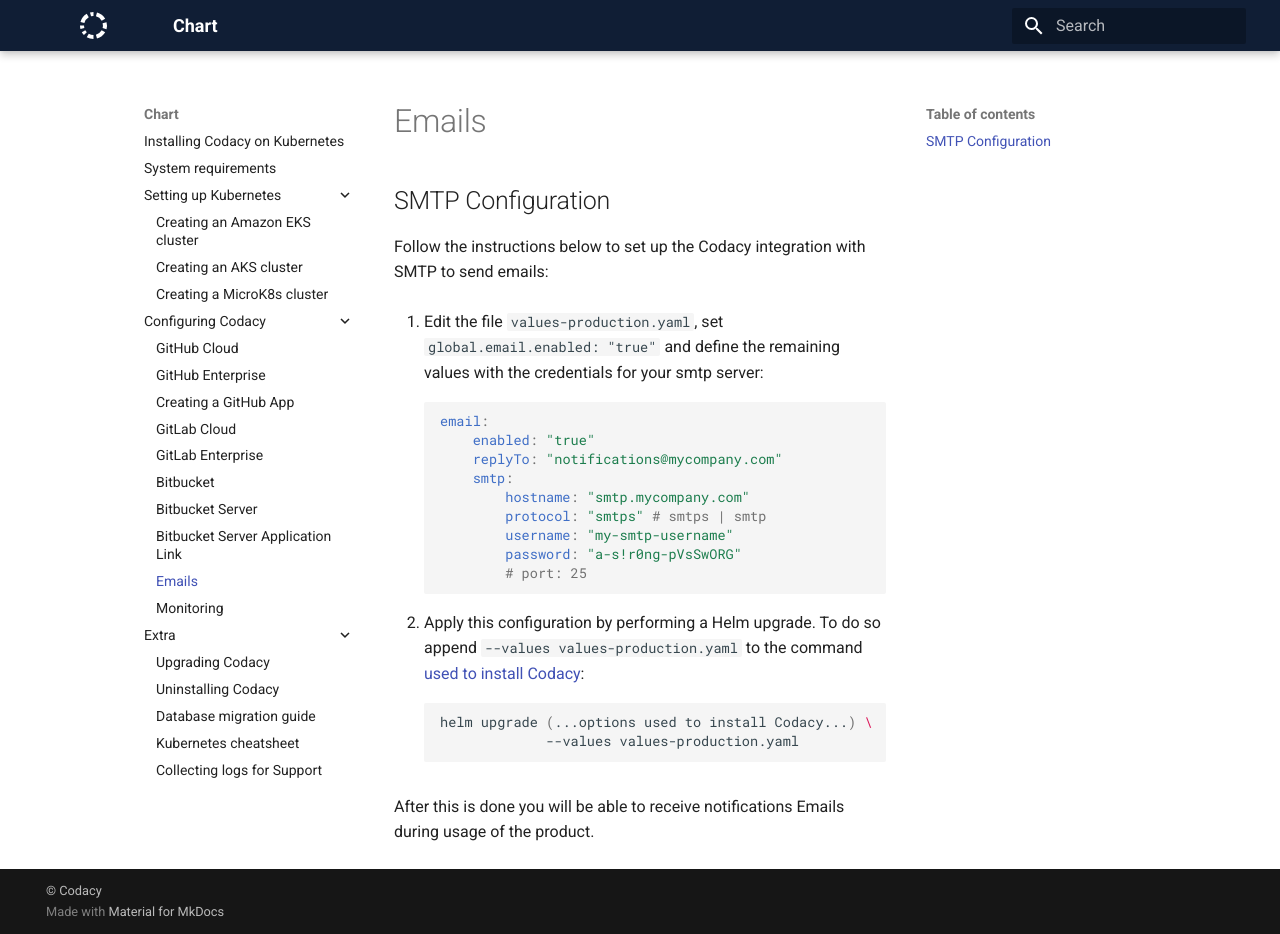
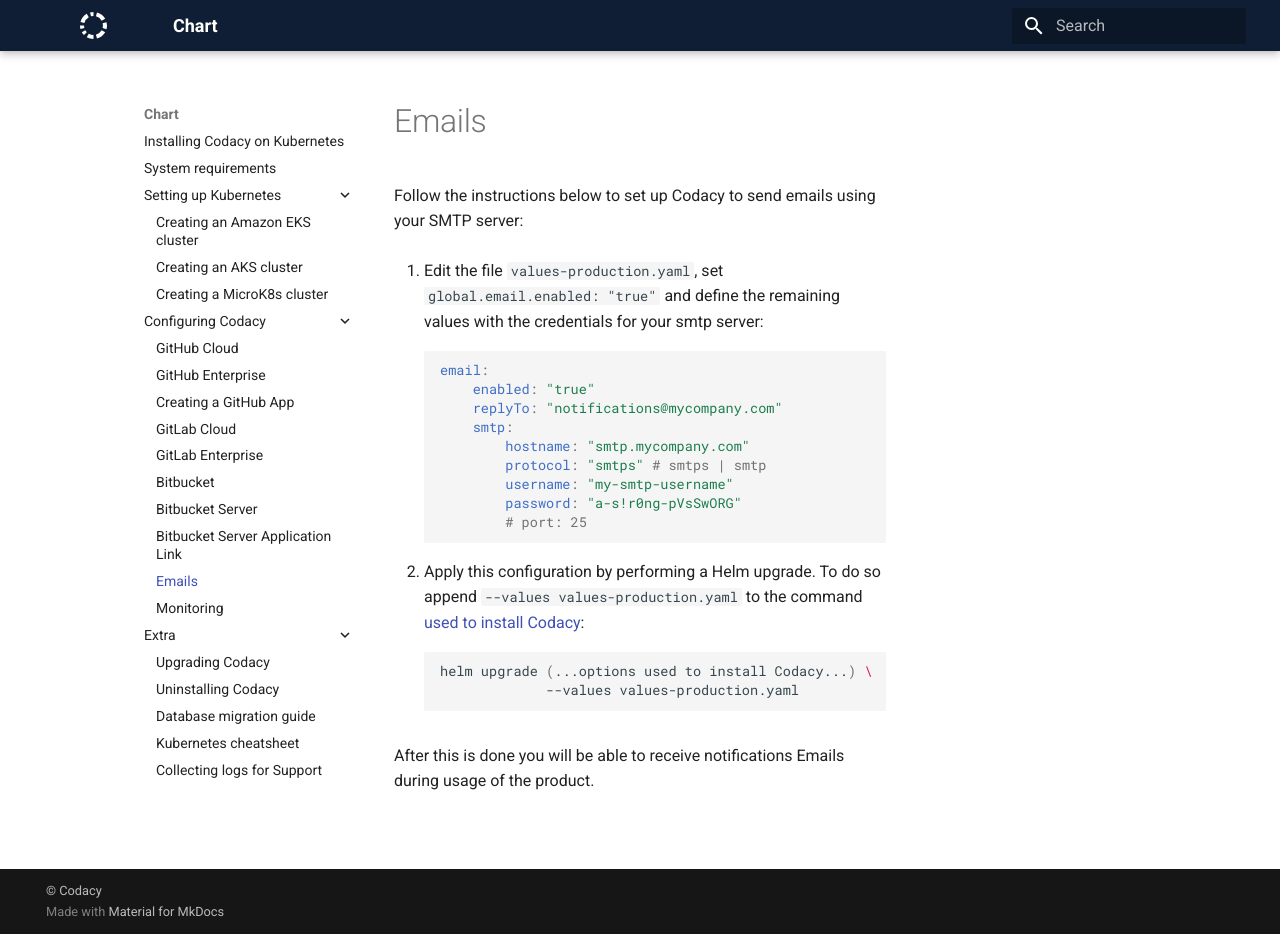
Before and after one commit to codacy/chart, an MkDocs documentation site: the page built from docs/configuration/integrations/email.md, in a window 1280 px wide and 934 px high. Built offline with MkDocs 1.6.1 and Material for MkDocs 9.7.7, drawn with Linux system fonts in a browser that asks for light colours.

Commit message:
docs: Remove redundant section in email configuration
Co-Authored-By: Paulo Ribeiro <60105800+pauloribeiro-codacy@users.noreply.github.com>

```diff
--- a/docs/configuration/integrations/email.md
+++ b/docs/configuration/integrations/email.md
@@ -1,8 +1,6 @@
 # Emails
 
-## SMTP Configuration
-
-Follow the instructions below to set up the Codacy integration with SMTP to send emails:
+Follow the instructions below to set up Codacy to send emails using your SMTP server:
 
 1.  Edit the file `values-production.yaml`, set `global.email.enabled: "true"` and define the remaining values with the credentials for your smtp server:
 
```
